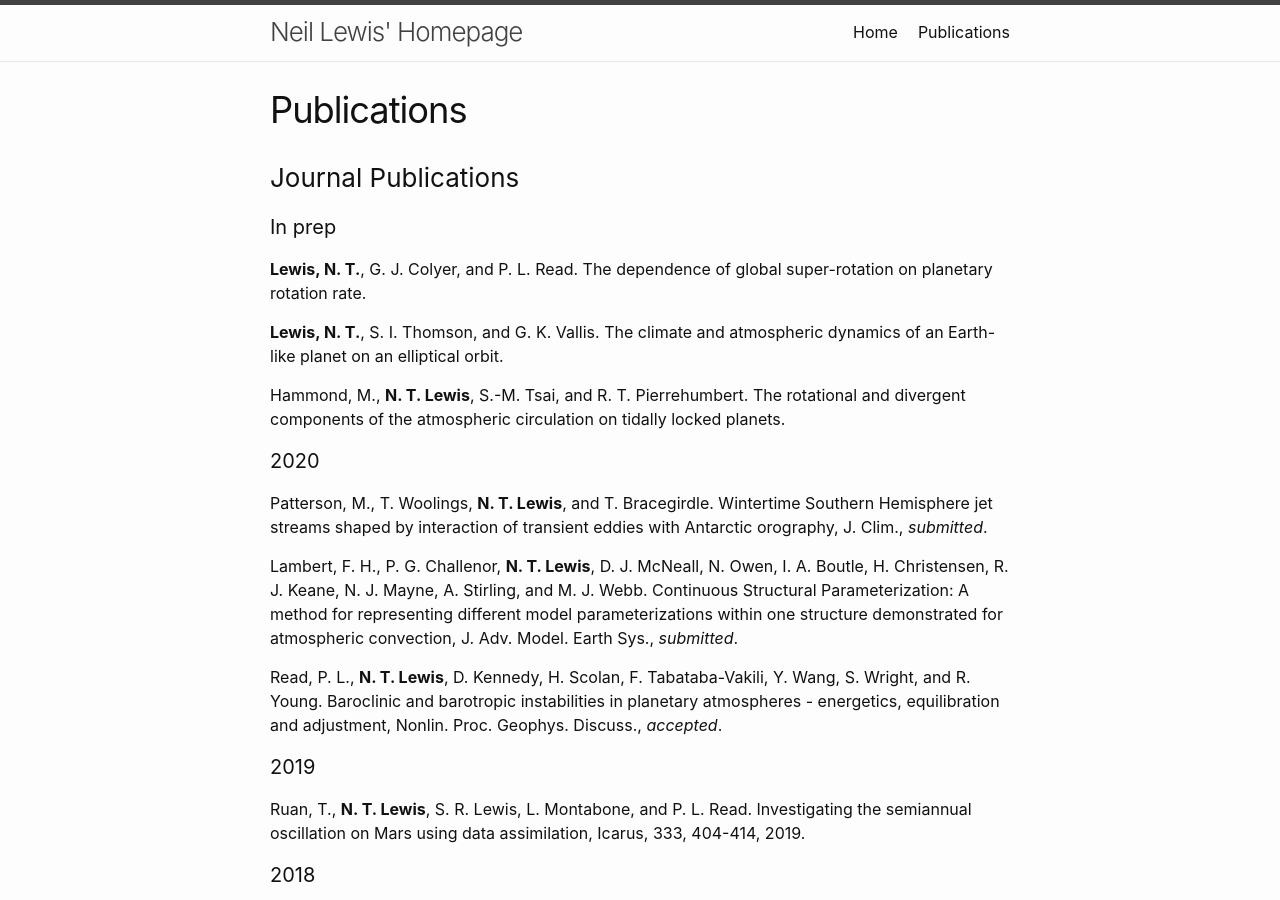
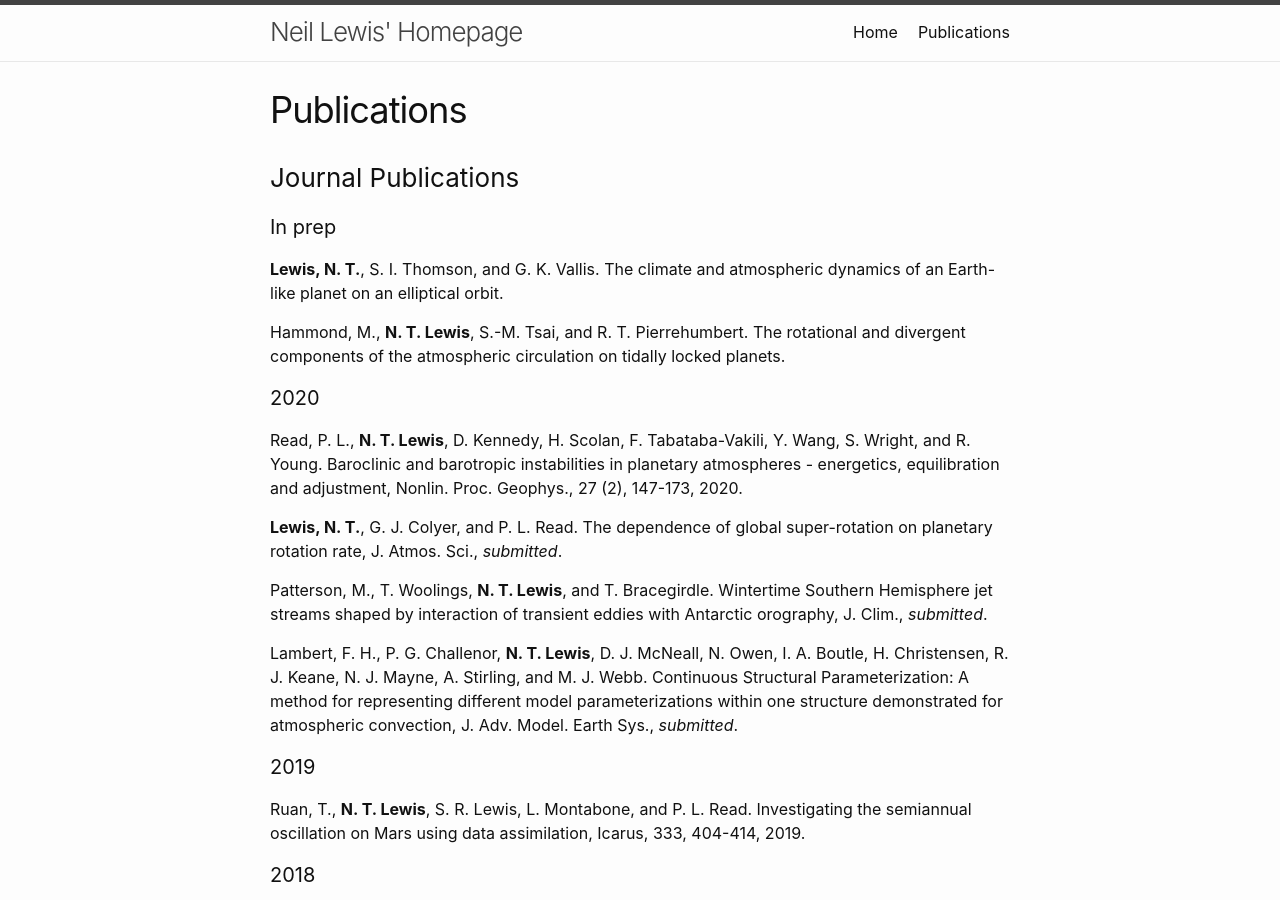
Before and after one commit to ntlewis/ntlewis.github.io, a Jekyll site: the page built from publications.md, in a window 1280 px wide and 900 px high. Built offline with Jekyll 4.4.1, drawn with Linux system fonts in a browser that asks for light colours; our own code applies the rules of GitHub Pages for plain Markdown files.

Commit message:
Update publications.md

```diff
--- a/publications.md
+++ b/publications.md
@@ -16,11 +15,14 @@ Hammond, M., **N. T. Lewis**, S.-M. Tsai, and R. T. Pierrehumbert. The rotationa
 
 
 #### 2020
+
+Read, P. L., **N. T. Lewis**, D. Kennedy, H. Scolan, F. Tabataba-Vakili, Y. Wang, S. Wright, and R. Young. Baroclinic and barotropic instabilities in planetary atmospheres - energetics, equilibration and adjustment, Nonlin. Proc. Geophys., 27 (2), 147-173, 2020.
+
+**Lewis, N. T.**, G. J. Colyer, and P. L. Read. The dependence of global super-rotation on planetary rotation rate, J. Atmos. Sci., *submitted*.
+
 Patterson, M., T. Woolings, **N. T. Lewis**, and T. Bracegirdle. Wintertime Southern Hemisphere jet streams shaped by interaction of transient eddies with Antarctic orography, J. Clim., *submitted*.
 
 Lambert, F. H., P. G. Challenor, **N. T. Lewis**, D. J. McNeall, N. Owen, I. A. Boutle, H. Christensen, R. J. Keane, N. J. Mayne, A. Stirling, and M. J. Webb. Continuous Structural Parameterization: A method for representing different model parameterizations within one structure demonstrated for atmospheric convection, J. Adv. Model. Earth Sys., *submitted*.
-
-Read, P. L., **N. T. Lewis**, D. Kennedy, H. Scolan, F. Tabataba-Vakili, Y. Wang, S. Wright, and R. Young. Baroclinic and barotropic instabilities in planetary atmospheres - energetics, equilibration and adjustment, Nonlin. Proc. Geophys. Discuss., *accepted*.
 
 
 #### 2019
```
Also changed, not shown: other parts of publications.md (+0 -1 lines).
